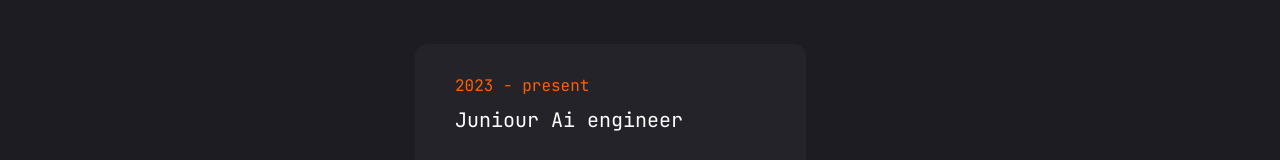
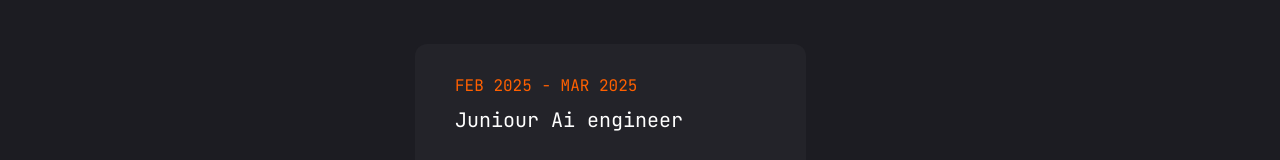
Before and after one commit to kamran241/portfolio-website, a Next.js app: page /resume in a window 1280 px wide. Shown: the part 596-756 px from the top of the page. Built offline with nearby package versions, Linux system fonts and the light colour scheme.

Commit message:
code update

```diff
--- a/app/resume/page.jsx
+++ b/app/resume/page.jsx
@@ -30,7 +30,7 @@ const experience = {
     {
       company: "Ai Pearlz Software House",
       position: "Juniour Ai engineer",
-      duration: "2023 - present",
+      duration: "FEB 2025 - MAR 2025",
     },
     // {
     //   company: "Hunza webX",
```
